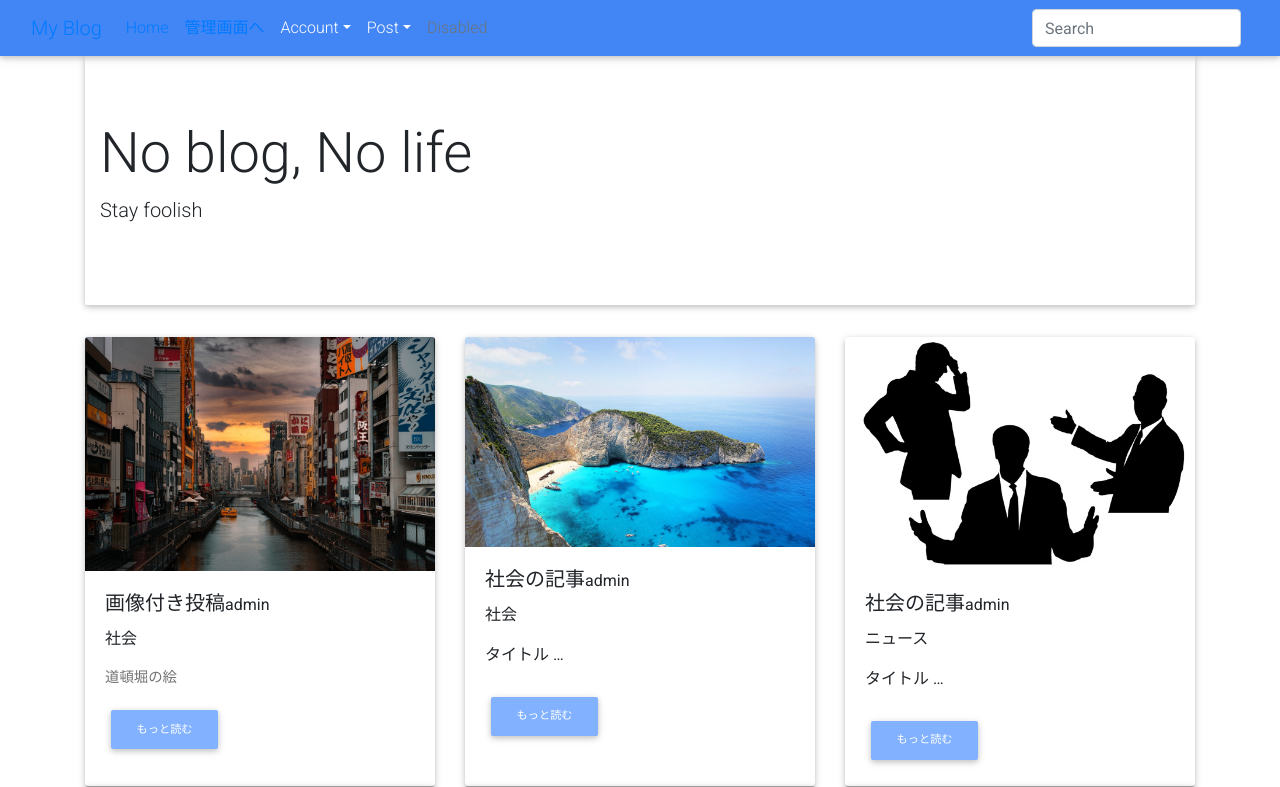
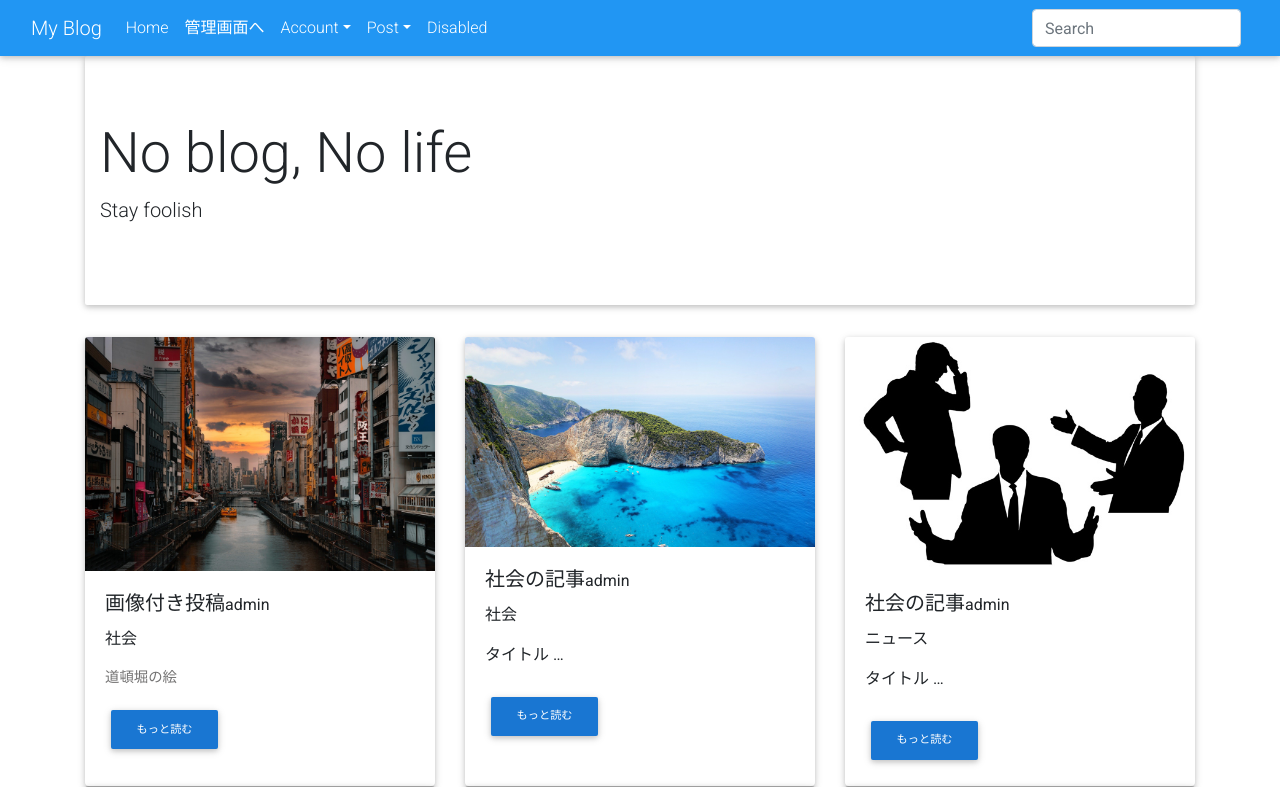
Before and after one commit to skarwaaaa/django-app, a Django app: page / in a window 1280 px wide. Shown: the top 787 px of the page. Run offline with Django 3.2, Linux system fonts and the light colour scheme; data comes from the database, SQL or seed files in the repository; some libraries are stand-ins or nearby versions; grey boxes are pictures that could not be loaded.

Commit message:
投稿の編集権限設定とナビバーの調整

```diff
--- a/myproject/myapp/templates/myapp/base.html
+++ b/myproject/myapp/templates/myapp/base.html
@@ -10,43 +10,23 @@
     <title>{{ request.site.siteconfig.meta_title }}</title>
 
     <!-- Font Awesome -->
-    <link
-      rel="stylesheet"
-      href="https://use.fontawesome.com/releases/v5.8.2/css/all.css"
-    />
+    <link rel="stylesheet" href="https://use.fontawesome.com/releases/v5.8.2/css/all.css" >
     <!-- Google Fonts -->
-    <link
-      rel="stylesheet"
-      href="https://fonts.googleapis.com/css?family=Roboto:300,400,500,700&display=swap"
-    />
+    <link rel="stylesheet" href="https://fonts.googleapis.com/css?family=Roboto:300,400,500,700&display=swap">
     <!-- Bootstrap core CSS -->
-    <link
-      href="https://cdnjs.cloudflare.com/ajax/libs/twitter-bootstrap/4.5.0/css/bootstrap.min.css"
-      rel="stylesheet"
-    />
+    <link href="https://cdnjs.cloudflare.com/ajax/libs/twitter-bootstrap/4.5.0/css/bootstrap.min.css" rel="stylesheet">
     <!-- Material Design Bootstrap -->
-    <link
-      href="https://cdnjs.cloudflare.com/ajax/libs/mdbootstrap/4.19.0/css/mdb.min.css"
-      rel="stylesheet"
-    />
+    <link href="https://cdnjs.cloudflare.com/ajax/libs/mdbootstrap/4.19.0/css/mdb.min.css" rel="stylesheet">
 
     <!-- <link rel="stylesheet" href="css/style.css" /> -->
   </head>
 
   <body>
 
-    <nav class="navbar navbar-expand-lg text-white bg-primary">
+    <nav class="navbar navbar-expand-lg navbar-dark blue">
       <div class="container-fluid">
         <a class="navbar-brand" href="/">My Blog</a>
-        <button
-          class="navbar-toggler"
-          type="button"
-          data-mdb-toggle="collapse"
-          data-mdb-target="#navbarSupportedContent"
-          aria-controls="navbarSupportedContent"
-          aria-expanded="false"
-          aria-label="Toggle navigation"
-        >
+        <button class="navbar-toggler" type="button" data-mdb-toggle="collapse" data-mdb-target="#navbarSupportedContent" aria-controls="navbarSupportedContent" aria-expanded="false" aria-label="Toggle navigation" >
           <i class="fas fa-bars"></i>
         </button>
 
--- a/myproject/myapp/templates/myapp/index.html
+++ b/myproject/myapp/templates/myapp/index.html
@@ -28,7 +28,7 @@
           <p class="card-text">
             {{ item.content | safe| truncatechars_html:30 }}
           </p>
-          <a href="{% url 'myapp:post_detail' item.id %}" type="button" class="btn btn-light-blue btn-md">もっと読む</a>
+          <a href="{% url 'myapp:post_detail' item.id %}" type="button" class="btn btn-blue btn-md">もっと読む</a>
         </div>
 
       </div>
--- a/myproject/myapp/templates/myapp/post_detail.html
+++ b/myproject/myapp/templates/myapp/post_detail.html
@@ -17,8 +17,11 @@
                 <p class="card-text">{{ object.content | safe | linebreaksbr | urlize }}</p>
                 <a class="btn" href="{% url 'myapp:like_add' object.pk%}" style="background-color: #FF6699; color: white;">お気に入りに入れる</a>
                 <hr>
+                <a href="javascript:void(0);" onclick="window.history.back();" class="btn btn-outline-dark">戻る</a>
+                {% if object.content author == request.user %}
                 <a href="{% url 'myapp:post_update' object.pk %}" class="btn btn-primary">更新</a>
                 <a href="{% url 'myapp:post_delete' object.pk %}" class="btn btn-danger">削除</a>
+                {% endif %}
             </div>
 
         </div>
--- a/myproject/myproject/settings.py
+++ b/myproject/myproject/settings.py
@@ -26,7 +26,7 @@ SECRET_KEY = 'django-insecure-kbw-&szvimj5z^8vyla88n=t*w&khcd%8fi4aw1c+3oid@w#nu
 # SECURITY WARNING: don't run with debug turned on in production!
 DEBUG = True
 
-ALLOWED_HOSTS = []
+ALLOWED_HOSTS = ['*']
 
 
 # Application definition
```
Also changed, not shown: myproject/myapp/templates/404.html (added, +15 -0 lines).
